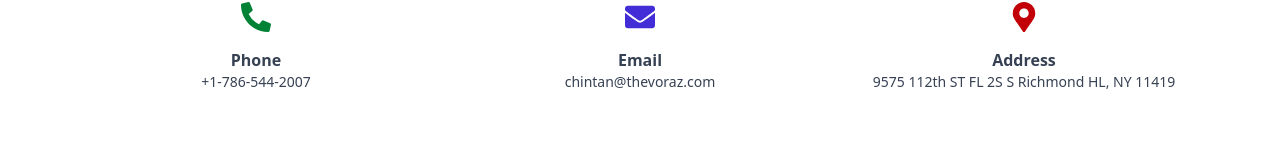
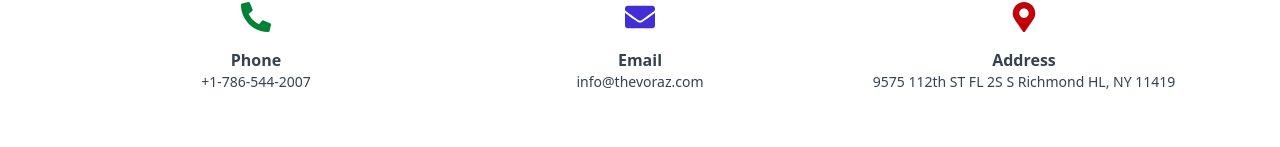
Before and after one commit to kaushikjaiswal05/Voraz-LLC, a React (Vite) app in the folder voraz-ui/: page /contact in a window 1280 px wide. Shown: the part 242-389 px from the top of the page. Built offline with nearby package versions, Linux system fonts and the light colour scheme.

Commit message:
contact details update

```diff
--- a/voraz-ui/src/routes/Contact.jsx
+++ b/voraz-ui/src/routes/Contact.jsx
@@ -63,7 +63,7 @@
           <FaEnvelope className="text-indigo-700 text-3xl" />
           <div className="text-center">
             <p className="font-semibold">Email</p>
-            <p className="text-sm">chintan@thevoraz.com</p>
+            <p className="text-sm">info@thevoraz.com</p>
           </div>
         </div>
 
--- a/voraz-ui/src/routes/Home.jsx
+++ b/voraz-ui/src/routes/Home.jsx
@@ -109,7 +109,7 @@
           >
             {/* Avatar Images */}
             <div className="absolute top-2.5 left-8 transform -translate-x-1/2 w-12 h-12 rounded-full border-2 border-white overflow-hidden shadow-md avatar-1">
-              <img src="/images/avatar1.jpg" alt="Avatar 1" loading="lazy" className="w-full h-full object-cover" />
+              <img src="/images/avatar1.jpg" alt="Avatar 1" loading="lazy" className="w-full h-full object-cover"  />
             </div>
             <div className="absolute bottom-4 left-5 w-8 h-8 rounded-full border-2 border-white overflow-hidden shadow-md avatar-2">
               <img src="/images/avatar2.jpg" alt="Avatar 2" loading="lazy" className="w-full h-full object-cover" />
```
Also changed, not shown: 1 other file (tests, documents, lock files or other folders).
